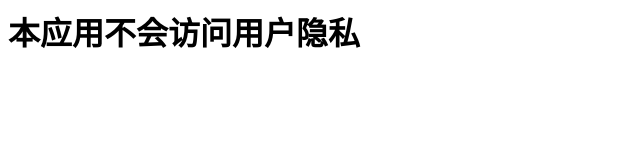
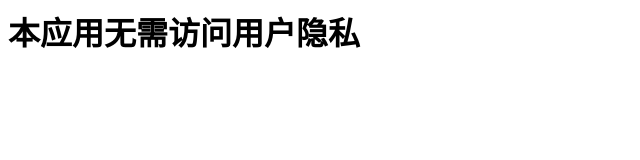
Before and after one commit to anbanguo/anbanguo.github.io, a plain HTML site: page index.html in a window 1280 px wide. Shown: the full height of the page, 0-640 px from the left. Drawn offline with Linux system fonts and the light colour scheme.

Commit message:
Update index.html

```diff
--- a/index.html
+++ b/index.html
@@ -1 +1 @@
-<h1> 本应用不会访问用户隐私 </h1>
+<h1> 本应用无需访问用户隐私 </h1>
```
